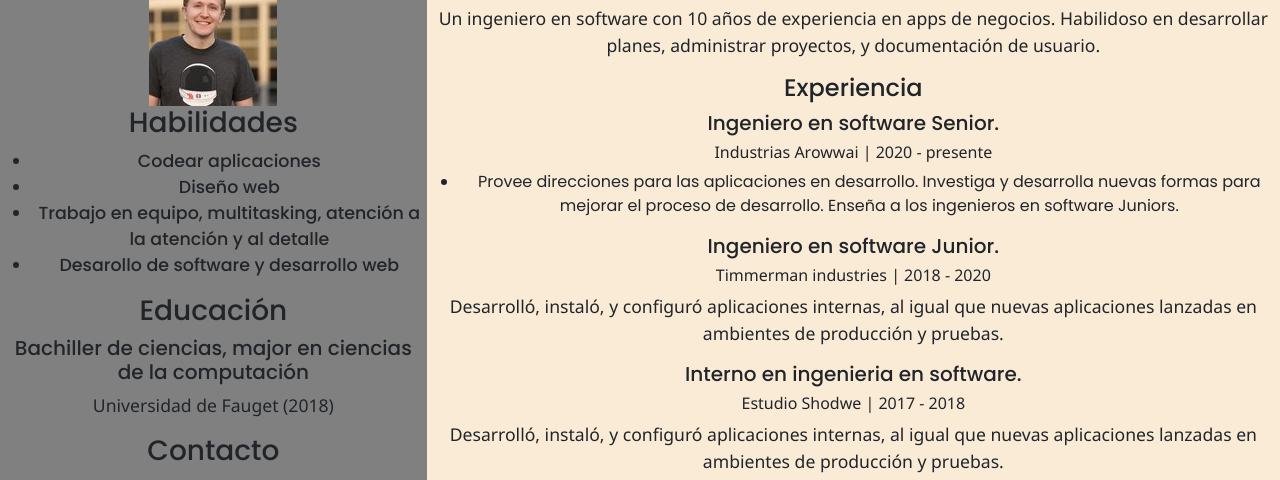
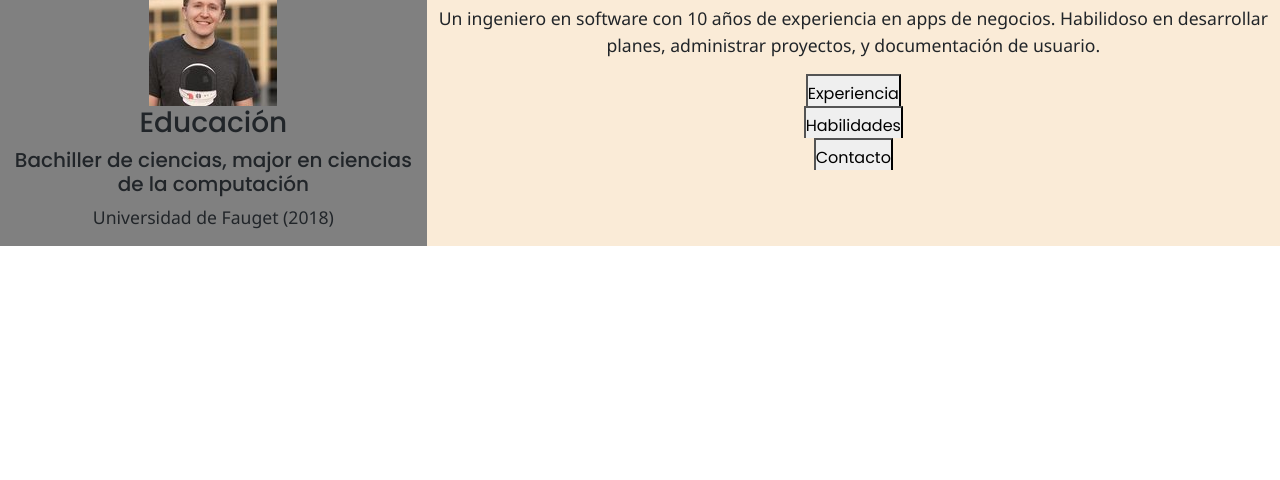
Before and after one commit to dummymarcos/Curriculum-Vitae-Ejemplo-, a plain HTML site: page index.html in a window 1280 px wide. Shown: the part 78-558 px from the top of the page. Drawn offline with nearby package versions, Linux system fonts and the light colour scheme.

Commit message:
añadiendo más funciones y cambiando diseño

```diff
--- a/index.html
+++ b/index.html
@@ -13,8 +13,10 @@
     <script src="jquery-3.6.3.min.js"></script>
     <script src="scripts.js"></script>
 
+    <link rel="preconnect" href="https://fonts.googleapis.com">
     <link rel="preconnect" href="https://fonts.gstatic.com" crossorigin>
     <link href="https://fonts.googleapis.com/css2?family=Poppins:wght@400;500;600&display=swap" rel="stylesheet">
+
     <link href="https://cdn.jsdelivr.net/npm/bootstrap@5.3.0-alpha1/dist/css/bootstrap.min.css" rel="stylesheet" integrity="sha384-GLhlTQ8iRABdZLl6O3oVMWSktQOp6b7In1Zl3/Jr59b6EGGoI1aFkw7cmDA6j6gD" crossorigin="anonymous">
     <title>Curriculum Vitae</title>
 </head>
@@ -26,29 +28,10 @@
                 <aside id="infopersonal">
                     <h1>Andrew Gonzalez</h1>
                     <img src="sujeto.jpg" alt="Una foto del postulante">
-                    <h3>Habilidades</h3>
-                    <ul>
-                        <li>
-                            Codear aplicaciones
-                        </li>
-                        <li>
-                            Diseño web
-                        </li>
-                        <li>
-                            Trabajo en equipo, multitasking,
-                            atención a la atención y al detalle
-                        </li>
-                        <li>
-                            Desarollo de software y desarrollo web
-                        </li>
-                    </ul>
+
                     <h3>Educación</h3>
                         <h5>Bachiller de ciencias, major en ciencias de la computación</h5>
                         <p>Universidad de Fauget (2018)</p>
-                    <h3>Contacto</h3>
-                    <p>andrew.gonzalez@example.com</p>
-                    <p>(251) 603-1991</p>
-                    <p>7229 Central St</p>
                 </aside>
             </div>
 
@@ -61,8 +44,9 @@
 <p>Un ingeniero en software con 10 años de experiencia en apps de negocios.
     Habilidoso en desarrollar planes, administrar proyectos, y documentación de usuario.
 </p>
-
-<h4>Experiencia</h4>
+    <div id="content-1" class="hideContent">
+        <button class="show-more" data-target="#content-1"  data-text="Experiencia">Experiencia</button>
+        <div class="stylinginformation">
         <h5>Ingeniero en software Senior.</h5>
               <h6>Industrias Arowwai | 2020 - presente</h6>
                  <ul>
@@ -82,21 +66,58 @@
                     Desarrolló, instaló, y configuró aplicaciones internas,
                     al igual que nuevas aplicaciones lanzadas en ambientes de producción y pruebas.
                 </p>
-    <div class="text-container">
-        <h2>Perro</h2>
-        <div id="hidden" class="content hideContent">
-                <img src="perrito.png" alt="un perro mirando con cara seria">
-
             </div>
-        <div class="show-more">
-            <!-- <a href="#">Show more</a> -->
-            <button type="button" class="btn btn-light">Show more</button>
+        </div>
+        <div id="content-2" class="hideContent">
+            <button class="show-more" data-target="#content-2" data-text="Habilidades">Habilidades</button>
+            <div class="stylinginformation">
+                    <ul>
+                        <li>
+                            Codear aplicaciones
+                        </li>
+                        <li>
+                            Diseño web
+                        </li>
+                        <li>
+                            Trabajo en equipo, multitasking,
+                            atención a la atención y al detalle
+                        </li>
+                        <li>
+                            Desarollo de software y desarrollo web
+                        </li>
+                        <li>
+                            Programación Java
+                        </li>
+                        <li>
+                            Comunicación oral y escrita
+                        </li>
+                        <li>
+                            SQL Server, Exchange y Sharepoint
+                        </li>
+                        <li>
+                            Administración de presupuestos
+                        </li>
+                        <li>
+                            Trabajo en equipo
+                        </li>
+                        <li>
+                            Plataformas Mac, Linux y Windows
+                        </li>
+                    </ul>
+                </div>
+        </div>
+        <div id="content-3" class="hideContent">
+            <button class="show-more" data-target="#content-3" data-text="Contacto">Contacto</button>
+            <div class="stylinginformation">
+            <p>andrew.gonzalez@example.com</p>
+            <p>(251) 603-1991</p>
+            <p>7229 Central St</p>
+            </div>
         </div>
     </div>
 </main>
 </div>
 </div>
 </div>
-
 </body>
 </html>
--- a/scripts.js
+++ b/scripts.js
@@ -1,19 +1,16 @@
 $(document).ready(function() {
+    $(".show-more").on("click", function() {
+        var $this = $(this);
+        var target = $this.data("target");
+        var $content = $(target);
+        var originalText = $this.data("text");
 
-    $(".show-more button").on("click", function() {
-        var $this = $(this);
-        var $content = $("#hidden");
-        var linkText = $this.text();
-
-
-        if(linkText === "Show more"){
-            linkText = "Show less";
+        if($this.text() === originalText){
+            $this.text("Mostrar menos");
             $content.toggleClass("hideContent showContent");
         } else {
-            linkText = "Show more";
+            $this.text(originalText);
             $content.toggleClass("showContent hideContent");
         };
-
-        $this.text(linkText);
     });
 });
--- a/styles.css
+++ b/styles.css
@@ -16,6 +16,7 @@ p {
 
 li {
     font-weight: normal;
+    line-height: 1.5;
 }
 
 #infopersonal li {
@@ -56,3 +57,9 @@ div.text-container {
     padding: 10px 0;
     text-align: center;
 }
+
+.stylinginformation {
+    background-color: rgba(255, 255, 255, 0.5); /* white with 50% opacity */
+    padding: 10px; /* add padding for spacing between text and background */
+    border-radius: 5px; /* add rounded corners to create square appearance */
+}
```
Lines whose indentation alone changed are shown as unchanged.
